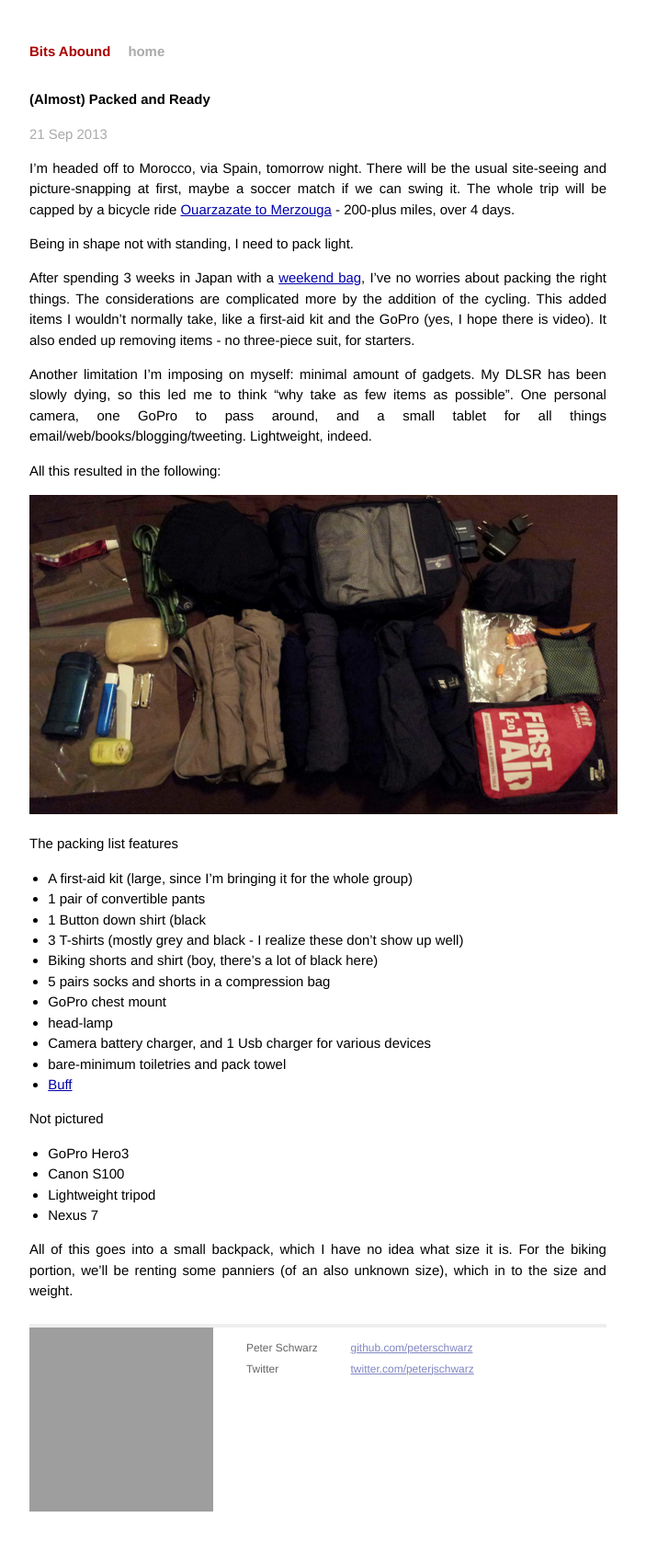
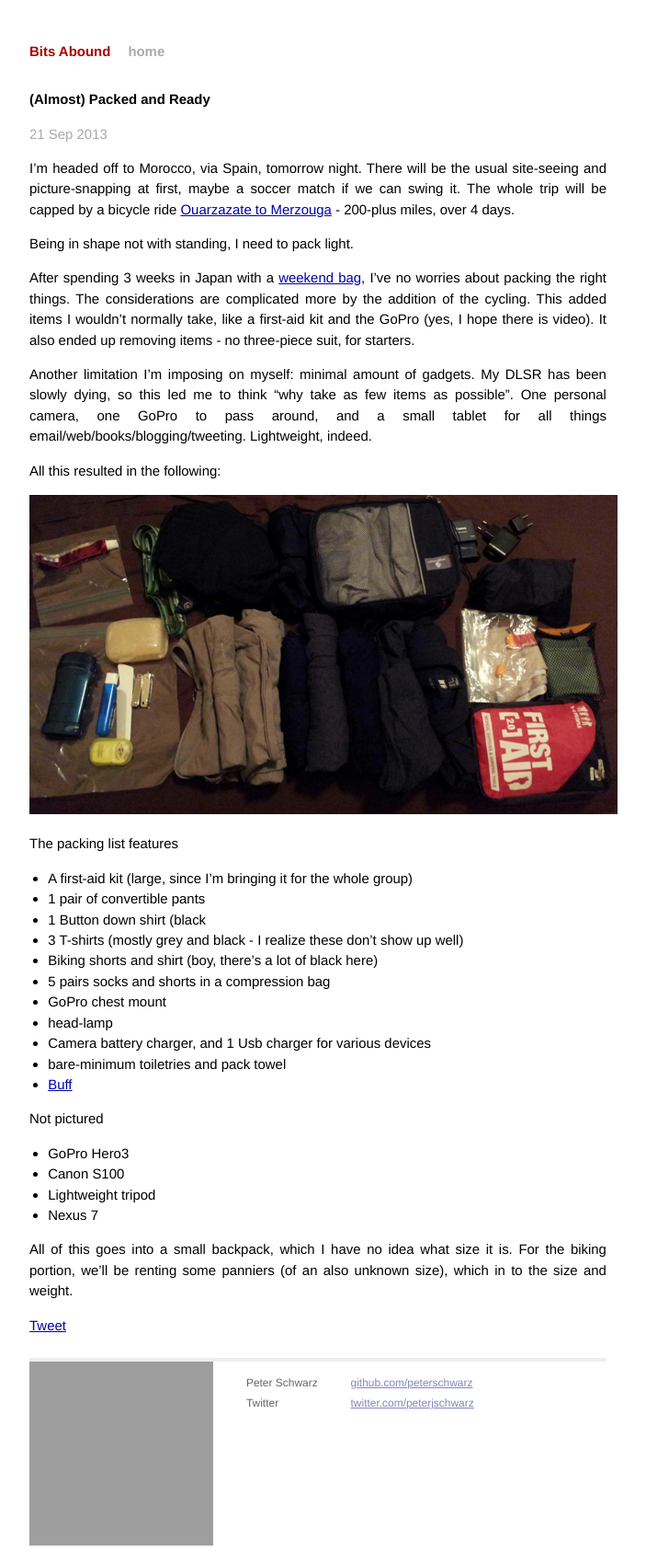
Before and after one commit to peterschwarz/peterschwarz.github.io, a Jekyll site: the page built from _posts/2013-09-22-almost-packed-and-ready.markdown, in a window 1280 px wide. Shown: the whole page at 92% size, without its empty margins (294-997 px from the left). Built offline with Jekyll 4.4.1, drawn with Linux system fonts in a browser that asks for light colours; Markdown is read by kramdown in place of the engine named in the settings; comment, search, counter and statistics services are not loaded; before the commit the page ends 1650 px from its top, so only the background shows below that; grey boxes are pictures that could not be loaded.

Commit message:
Added twitter link

```diff
--- a/_layouts/post.html
+++ b/_layouts/post.html
@@ -7,3 +7,5 @@ layout: default
 <div class="post">
 {{ content }}
 </div>
+<a href="https://twitter.com/share" class="twitter-share-button" data-via="peterjschwarz" data-dnt="true">Tweet</a>
+<script>!function(d,s,id){var js,fjs=d.getElementsByTagName(s)[0],p=/^http:/.test(d.location)?'http':'https';if(!d.getElementById(id)){js=d.createElement(s);js.id=id;js.src=p+'://platform.twitter.com/widgets.js';fjs.parentNode.insertBefore(js,fjs);}}(document, 'script', 'twitter-wjs');</script>
```
